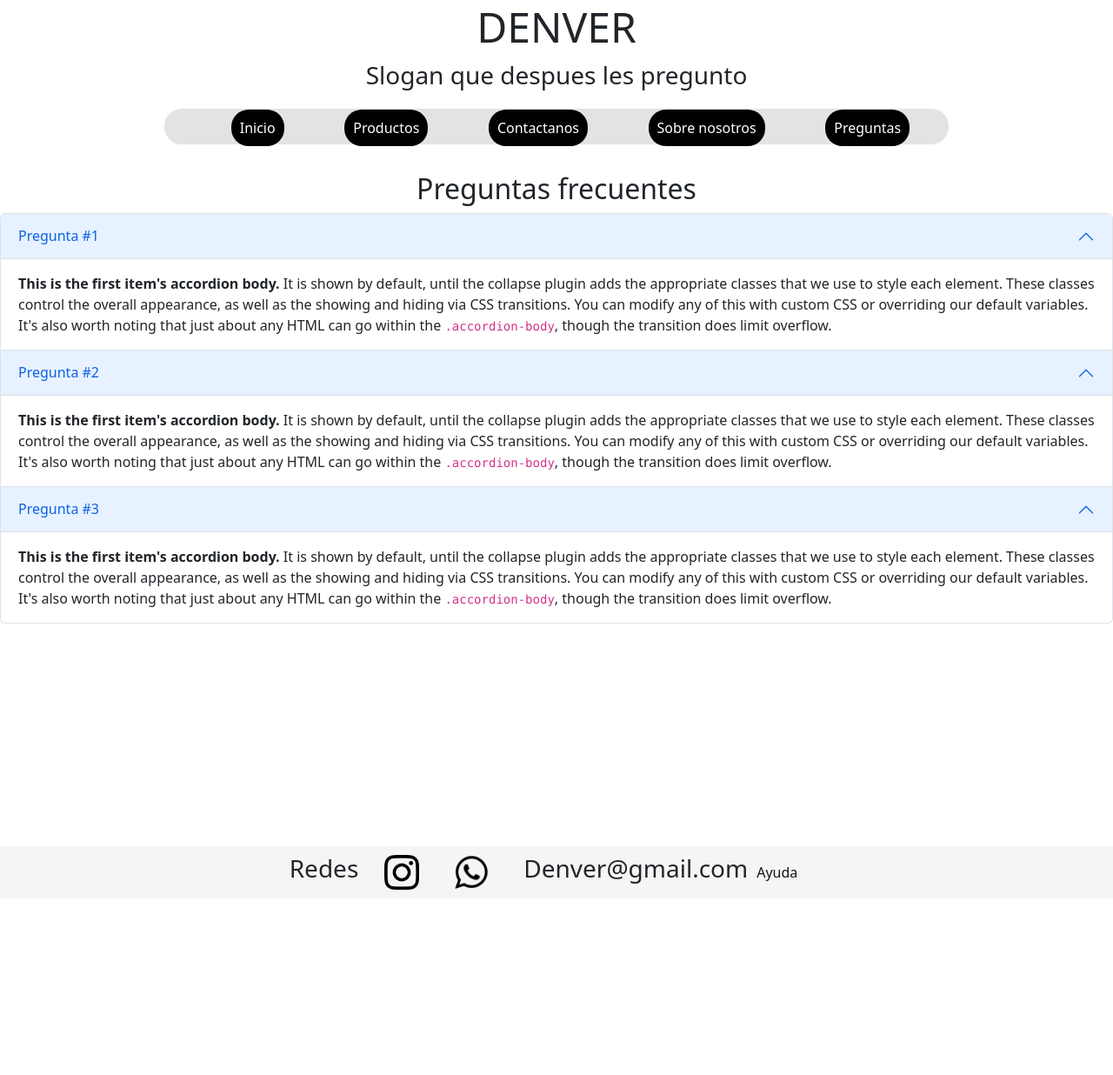
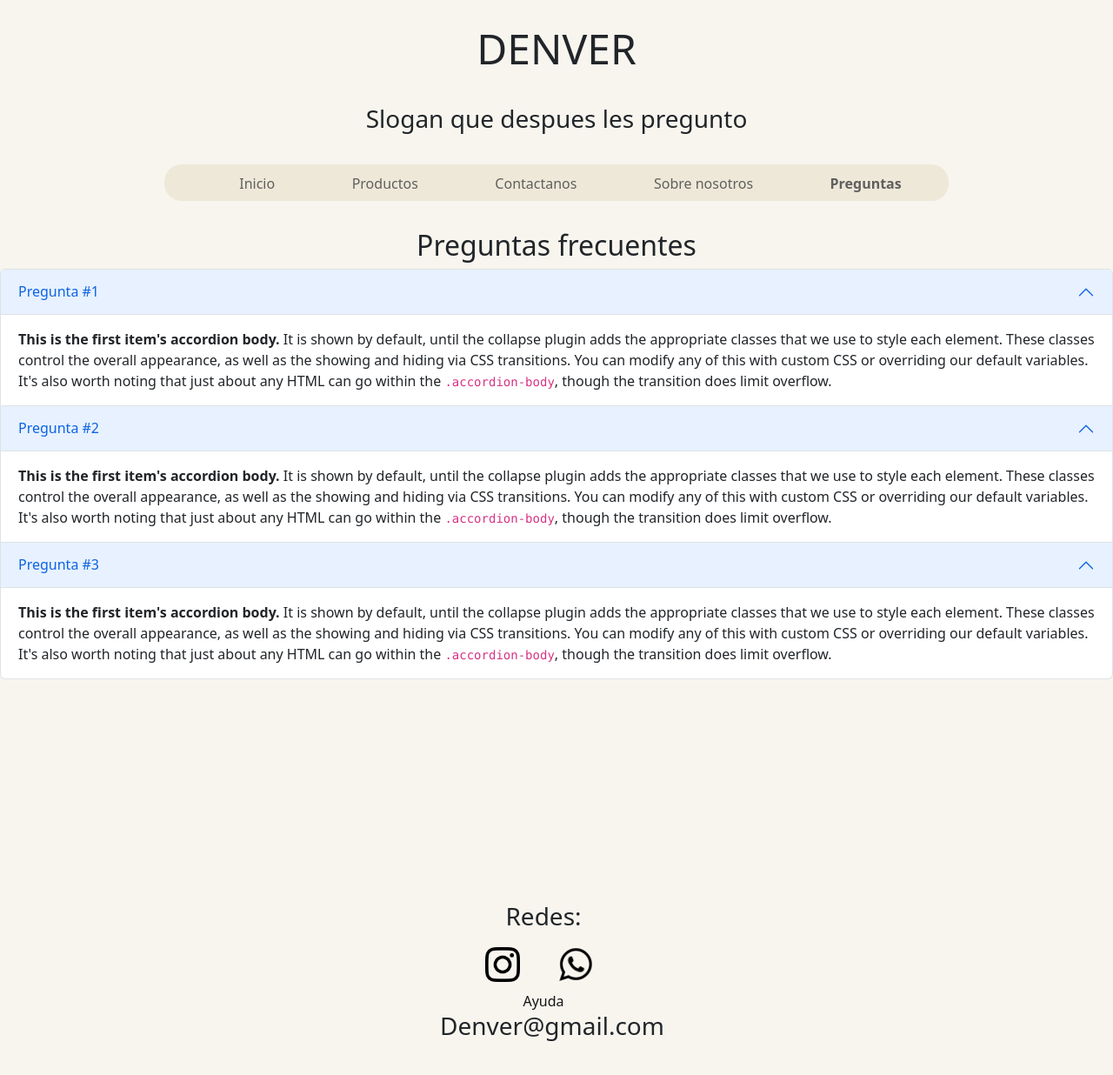
Before and after one commit to AlanVIT/Proyecto_Coder, a plain HTML site: page preguntas.html in a window 1280 px wide. Shown: the whole page at 87% size. Drawn offline with nearby package versions, Linux system fonts and the light colour scheme.

Commit message:
Agregando Scss

```diff
--- a/Css/style.scss
+++ b/Css/style.scss
@@ -8,15 +8,22 @@
     flex-wrap: nowrap;
     flex-direction: column;
     justify-content: space-evenly;
-    background-image:url(assets\FotoFondo.webp);
+    // background-image:url(internet-g658ac3c87_1920.jpg);
+
+    // img{
+    //     position: absolute;
+    //     width: 12cm;
+    //     height: 1cm;
+
+    // }
 }
 
 
+#head{
 
-#head{
-    background: rgb(227, 227, 227);
+    background:#eee8d8;
     padding: 10px;
-    margin-top: 0.3cm;
+    // margin-top: 0.3cm;
     margin-left: 5cm;
     margin-right: 5cm;
     border-radius: 20px;
@@ -102,19 +109,21 @@ ul{
 
 }
 li a{
-    background-color: black;
+    // background-color: black;
     padding: 10px;
     border-radius:20px;
-    color: $blanco;
+    color: rgb(95, 95, 95);
     text-decoration: none;
     transition: 1s;
 }
 
 li a:hover{
-    background-color: rgb(41, 41, 41);
+    color: rgb(0, 0, 0);
     border-radius: 10px;
-    color: #fff;
+
 }
+
+
 
 
  form input{
@@ -164,14 +173,15 @@ form input:focus{
 
 
 footer{
-    background-color:#f5f5f5;
+    background-color:#f7f5ee;
     display: flex;
-    flex-direction: row;
-    align-items:center;
-    list-style:none;
+    flex-direction: column;
+    align-items: center;
+    list-style: none;
     justify-content: center;
+}
 
-}
+
 
 footer h3{
     margin-right: 30px;
@@ -258,7 +268,10 @@ footer a{
 }
 body{
     display: grid;
-    grid-template-rows:3cm 1.4cm 30cm 2cm;
+    grid-template-rows:5cm 1.1cm 30cm 2cm;
+    // grid-template-columns:1fr 1fr 1fr 1fr;
+    // grid-template-areas: "tYS head body footer";
+    background-color: #f7f5ee !important;
     /* grid-template-rows:0.09fr 1.4cm 0.8fr 0.063fr; */
 
 }
@@ -325,7 +338,7 @@ body{
         margin-right: 60%;
     }
     #head{
-        background: rgb(227, 227, 227);
+        background: #eee8d8;
         padding: 5px;
         margin-left: 2cm;
         margin-right: 2cm;
--- a/preguntas.html
+++ b/preguntas.html
@@ -19,7 +19,7 @@
         <li><a href="productos.html">Productos</a></li>
         <li><a href="contact.html">Contactanos</a></li>
         <li><a href="sobre-nos.html">Sobre nosotros</a></li>
-        <li><a href="preguntas.html">Preguntas</a></li>
+        <li><a style="font-weight: bold;"href="preguntas.html">Preguntas</a></li>
     </ul>
     </div>
     <div id="body">
@@ -66,11 +66,14 @@
 
 </div>
 <footer id="footer" style="margin-top:20%">
-    <h3>Redes</h3>
-    <a href=""><img src="assets/pngegg.png" style="height:40px;"></a>
-    <a href=""><img src="assets/pngwing.com.png" style="height:60px;"></a>
-    <h3 class="h3">Denver@gmail.com</h3>
-    <a id="help" href="preguntas.html">Ayuda</a>
+  <h3>Redes:</h3>
+  <span>
+  <a href=""><img class="Ig" src="assets/pngegg.png"></a>
+  <a href=""><img class="Ws" src="assets/pngwing.com.png"></a>
+</span>
+  <a id="help" href="preguntas.html">Ayuda</a>
+  <h3 class="h3">Denver@gmail.com</h3>
+
 </footer>
 </body>
 </html>
```
Also changed, not shown: contact.html (+8 -5 lines), index.html (+6 -3 lines), productos.html (+9 -6 lines), sobre-nos.html (+9 -6 lines), Css/background-g35d3df204_1280.png (added), Css/blue-g0356eebda_1920.jpg (added), Css/internet-g658ac3c87_1920.jpg (added), Css/style.css, 1 other file.
